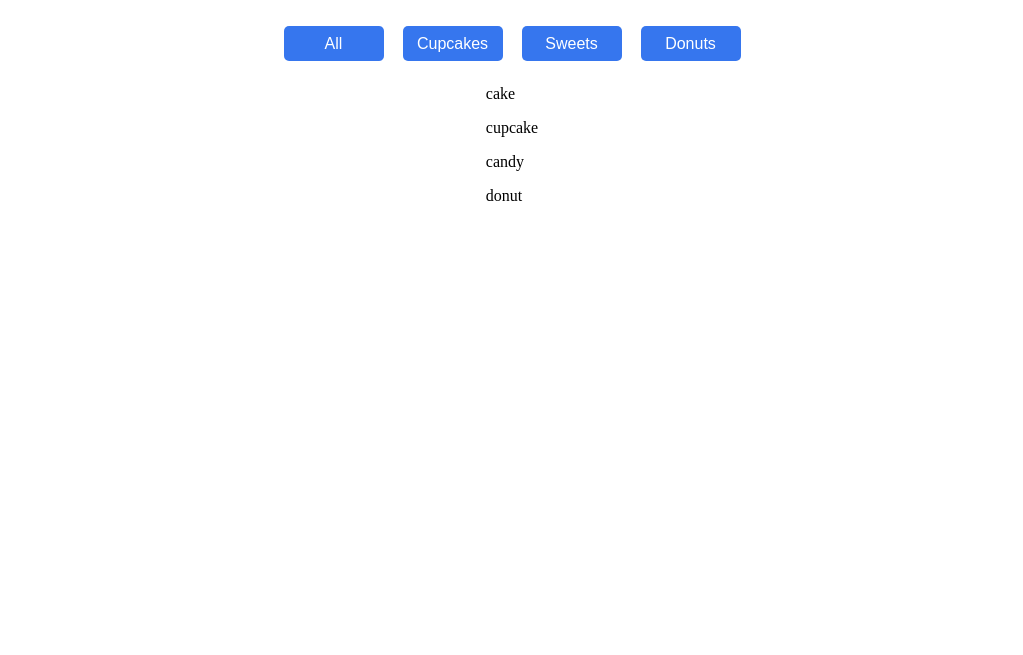
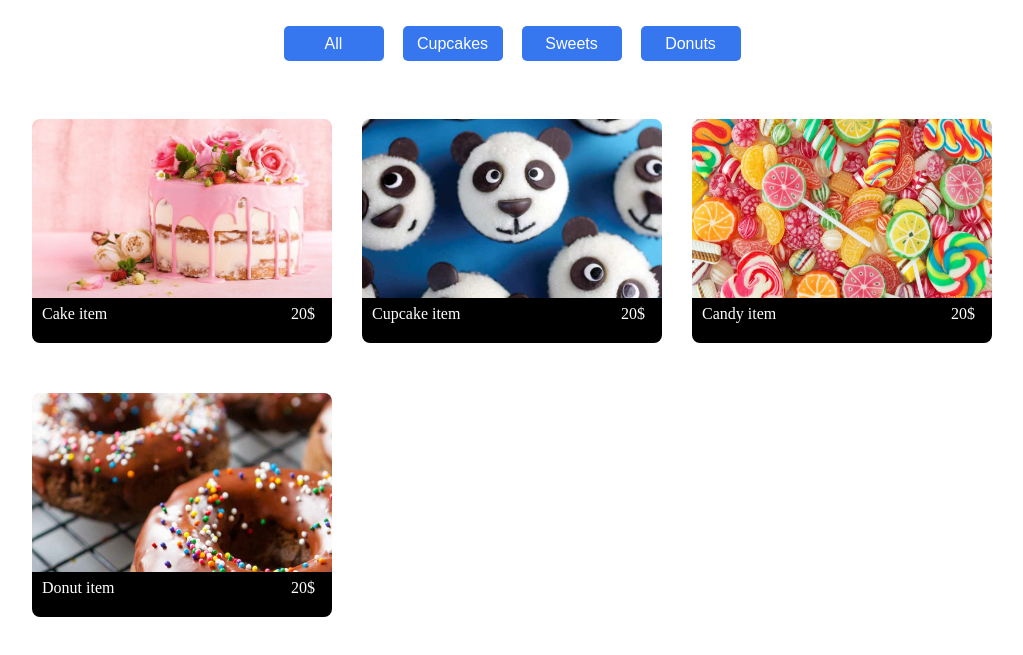
Before and after one commit to TARGEToff/js-shop-filter, a plain HTML site: page index.html in a window 1280 px wide. Shown: the part 69-724 px from the top of the page, without its empty margins (128-1151 px from the left). Drawn offline with Linux system fonts and the light colour scheme.

Commit message:
feat: added images and item description

```diff
--- a/index.html
+++ b/index.html
@@ -19,22 +19,38 @@
     <div class="items">
         <section class="items__cakes">
             <section class="items__cake-1">
-                <p>cake</p>
+                <img src="assets/cakes/cake1.jpg">
+                <div class="item__description">
+                    <p>Cake item</p>
+                    <p class="item__price">20$</p>
+                </div>
             </section>
         </section>
         <section class="items__cupcakes">
             <section class="items__cupcake-1">
-                <p>cupcake</p>
+                <img src="assets/cupcakes/cupcake1.jpg">
+                <div class="item__description">
+                    <p>Cupcake item</p>
+                    <p class="item__price">20$</p>
+                </div>
             </section>
         </section>
         <section class="items__sweets">
             <section class="items__candy-1">
-                <p>candy</p>
+                <img src="assets/sweets/candy1.jpg">
+                <div class="item__description">
+                    <p>Candy item</p>
+                    <p class="item__price">20$</p>
+                </div>
             </section>
         </section>
         <section class="items__donuts">
             <section class="items__donut-1">
-                <p>donut</p>
+                <img src="assets/donuts/donut1.jpg">
+                <div class="item__description">
+                    <p>Donut item</p>
+                    <p class="item__price">20$</p>
+                </div>
             </section>
         </section>
     </div>
--- a/style.css
+++ b/style.css
@@ -26,3 +26,34 @@ body {
 .filter>button:active {
     box-shadow: 0px 0px 1px 3px rgba(79, 186, 228, 0.5);
 }
+
+img {
+    width: 300px;
+    height: 180px;
+    border-radius: 8px 8px 0px 0px;
+}
+
+.items {
+    margin-top: 50px;
+    display: grid;
+    grid-template-columns: 1fr 1fr 1fr;
+    grid-gap: 30px;
+}
+
+.item__description {
+    background-color: black;
+    height: 45px;
+    border-radius: 0px 0px 8px 8px;
+    margin-bottom: 15px;
+    position: relative;
+    bottom: 5px;
+    z-index: 2;
+    color: white;
+    display: grid;
+    grid-template-columns: 8fr 1fr;
+    padding: 7.5px 10px 0px 10px;
+}
+
+.item__description>p {
+    margin: 0;
+}
```
Also changed, not shown: assets/cakes/cake1.jpg (added), assets/cakes/cake2.jpg (added), assets/cakes/cake3.jpg (added), assets/cupcakes/cupcake1.jpg (added), assets/cupcakes/cupcake2.jpg (added), assets/cupcakes/cupcake3.jpg (added), assets/donuts/donut1.jpg (added), assets/donuts/donut2.jpg (added), assets/donuts/donut3.jpg (added), assets/sweets/candy1.jpg (added), assets/sweets/candy2.jpg (added), assets/sweets/candy3.jpg (added).
